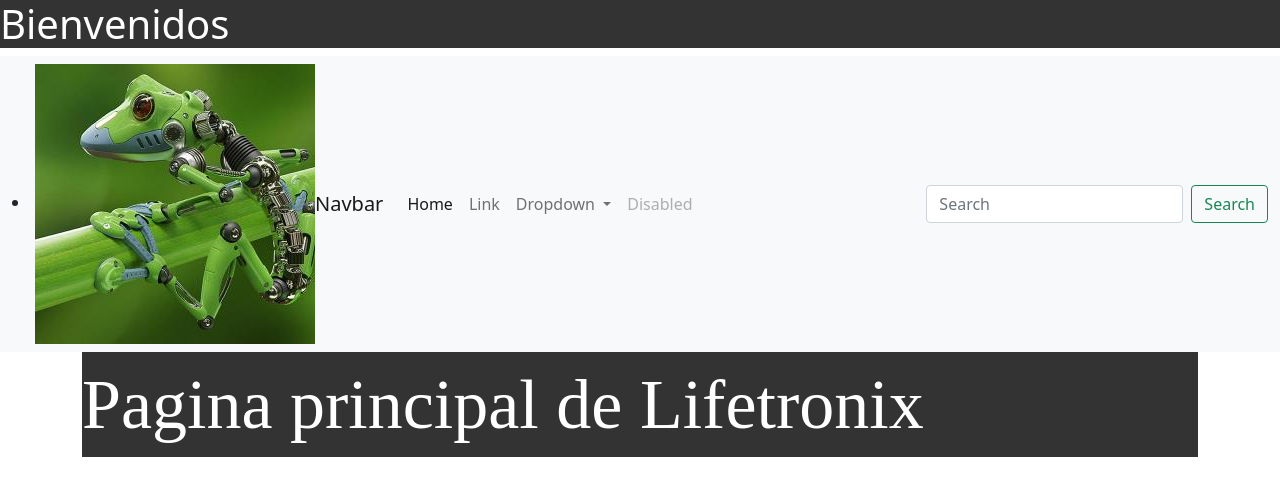
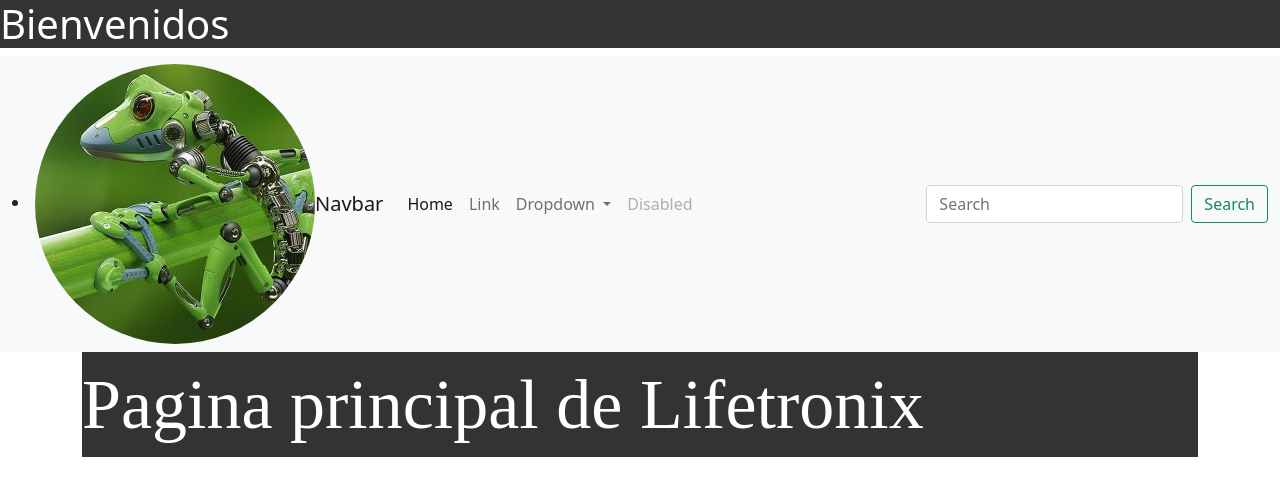
Before and after one commit to Lifetronix/WebDeLifetronix, a website: page index.html in a window 1280 px wide. Drawn offline with nearby package versions, Linux system fonts and the light colour scheme.

Commit message:
cambio de forma imagen v0

```diff
--- a/index.html
+++ b/index.html
@@ -14,7 +14,7 @@
         <div class="container-fluid">
           <!--Logotipo-->
           <li>
-            <img src="img/face.jpg" alt="Logotipo">
+            <img src="img/face.jpg" alt="Logotipo" class="logo">
           </li>
           <a class="navbar-brand" href="#">Navbar</a>
           <button class="navbar-toggler" type="button" data-bs-toggle="collapse" data-bs-target="#navbarSupportedContent" aria-controls="navbarSupportedContent" aria-expanded="false" aria-label="Toggle navigation">
--- a/styles/main.css
+++ b/styles/main.css
@@ -21,3 +21,7 @@ p.txtcont{
     color:rgb(255, 255, 255);
     font-family:'Comic Sans';
     font-size: 70px;}
+
+.logo {
+    border-radius: 50%;
+}
```
